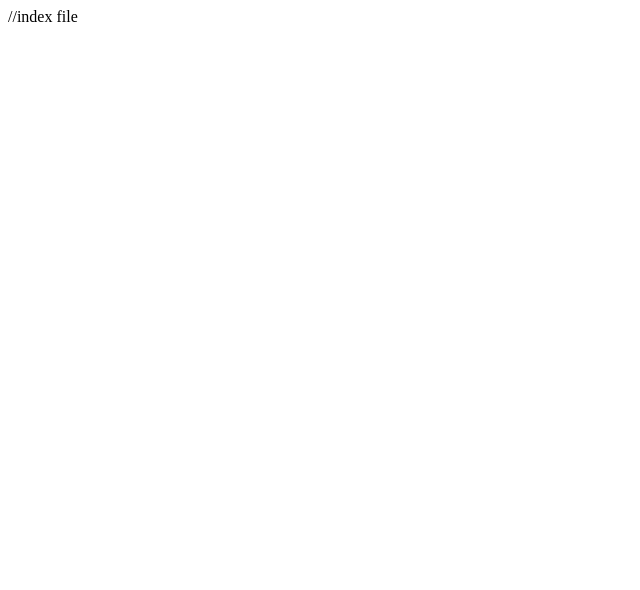
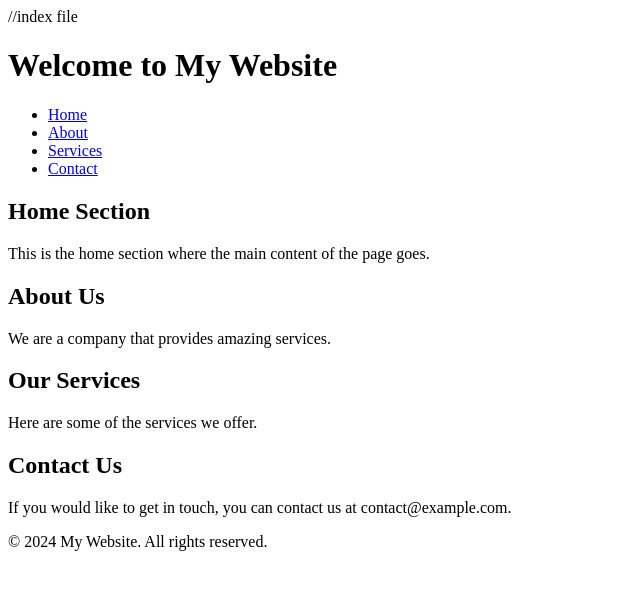
Before and after one commit to WaiPhyoAungWpa/practical01-git-in-vscode, a plain HTML site: page index.html in a window 1280 px wide. Shown: the whole page, without its empty margins (0-640 px from the left). Drawn offline with Linux system fonts and the light colour scheme.

Commit message:
add content in index file

```diff
--- a/index.html
+++ b/index.html
@@ -1 +1,50 @@
 //index file
+<!DOCTYPE html>
+<html lang="en">
+<head>
+    <meta charset="UTF-8">
+    <meta name="viewport" content="width=device-width, initial-scale=1.0">
+    <meta http-equiv="X-UA-Compatible" content="IE=edge">
+    <title>Sample Index Page</title>
+    <link rel="stylesheet" href="styles.css"> <!-- External CSS -->
+</head>
+<body>
+    <header>
+        <h1>Welcome to My Website</h1>
+        <nav>
+            <ul>
+                <li><a href="#home">Home</a></li>
+                <li><a href="#about">About</a></li>
+                <li><a href="#services">Services</a></li>
+                <li><a href="#contact">Contact</a></li>
+            </ul>
+        </nav>
+    </header>
+
+    <section id="home">
+        <h2>Home Section</h2>
+        <p>This is the home section where the main content of the page goes.</p>
+    </section>
+
+    <section id="about">
+        <h2>About Us</h2>
+        <p>We are a company that provides amazing services.</p>
+    </section>
+
+    <section id="services">
+        <h2>Our Services</h2>
+        <p>Here are some of the services we offer.</p>
+    </section>
+
+    <section id="contact">
+        <h2>Contact Us</h2>
+        <p>If you would like to get in touch, you can contact us at contact@example.com.</p>
+    </section>
+
+    <footer>
+        <p>&copy; 2024 My Website. All rights reserved.</p>
+    </footer>
+
+    <script src="script.js"></script> <!-- External JavaScript -->
+</body>
+</html>
```
